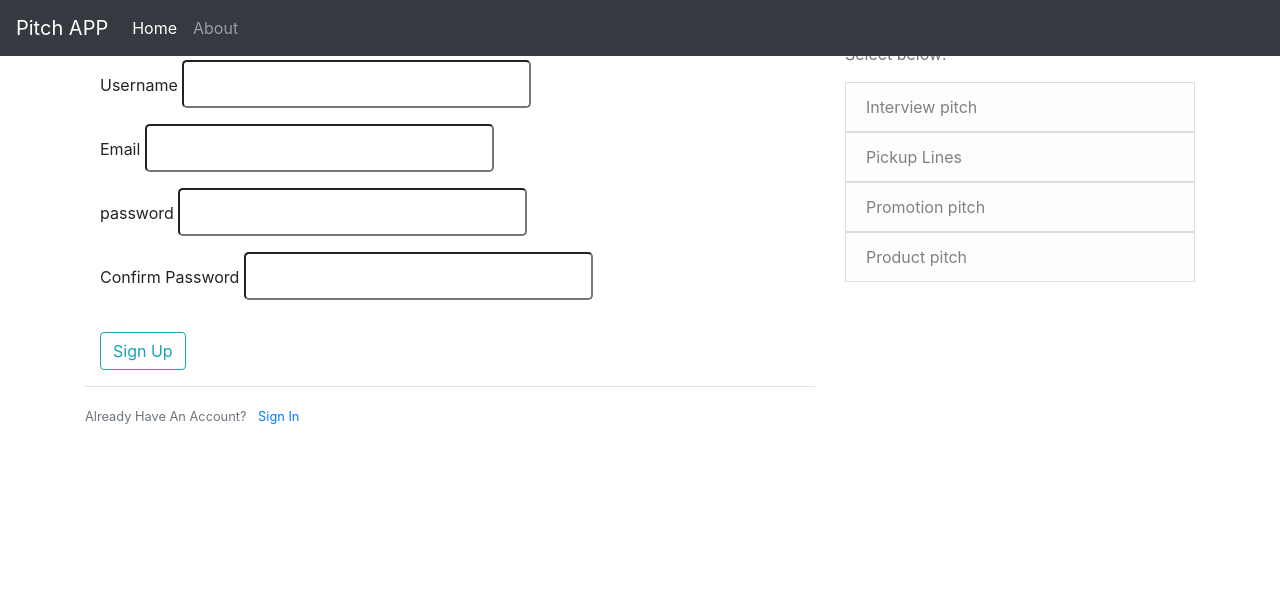
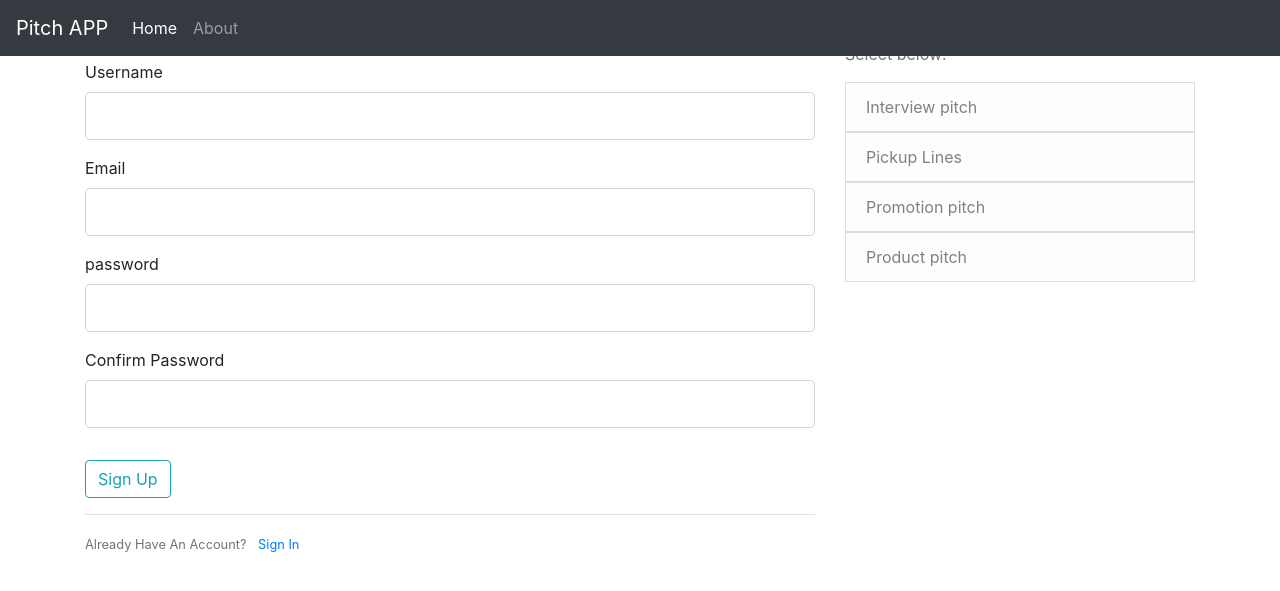
Before and after one commit to msyoki/Pitch-App, a Flask app: page /register in a window 1280 px wide. Shown: the top 591 px of the page. Run offline with Flask 2, Linux system fonts and the light colour scheme; some libraries are stand-ins or nearby versions.

Commit message:
update form tag classes

```diff
--- a/app/templates/register.html
+++ b/app/templates/register.html
@@ -1,26 +1,26 @@
 {% extends 'base.html'%}
 
 {% block content %}
-    <div class="container">
+    <div class="content-section">
         <form method="POST",action="">
             {{ form.hidden_tag() }}
             <fieldset class="form-group">
                 <legend class="border_bottom mb-4"> Sign Up</legend>
                 <div class="form-group">
                     {{form.username.label(class="form-control-label")}}
-                    {{form.username(class="form-control-label form-control-lg")}}
+                    {{form.username(class="form-control form-control-lg")}}
                 </div>
                 <div class="form-group">
                     {{form.email.label(class="form-control-label")}}
-                    {{form.email(class="form-control-label form-control-lg")}}
+                    {{form.email(class="form-control form-control-lg")}}
                 </div>
                 <div class="form-group">
                     {{form.password.label(class="form-control-label")}}
-                    {{form.password(class="form-control-label form-control-lg")}}
+                    {{form.password(class="form-control form-control-lg")}}
                 </div>
                 <div class="form-group">
                     {{form.confirm_password.label(class="form-control-label")}}
-                    {{form.confirm_password(class="form-control-label form-control-lg")}}
+                    {{form.confirm_password(class="form-control form-control-lg")}}
                 </div>
             </fieldset>
             <div class="form-group">
```
